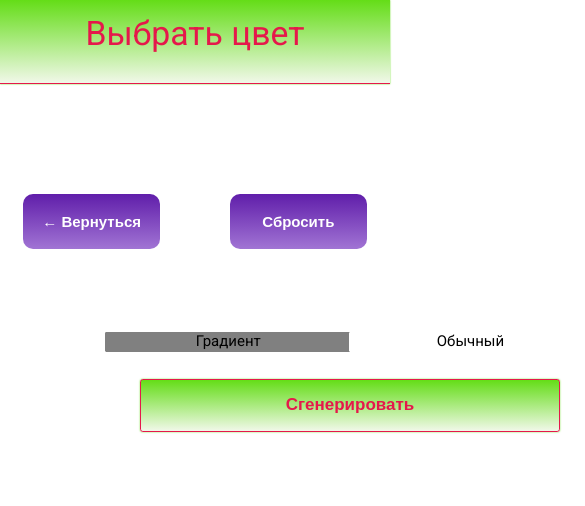
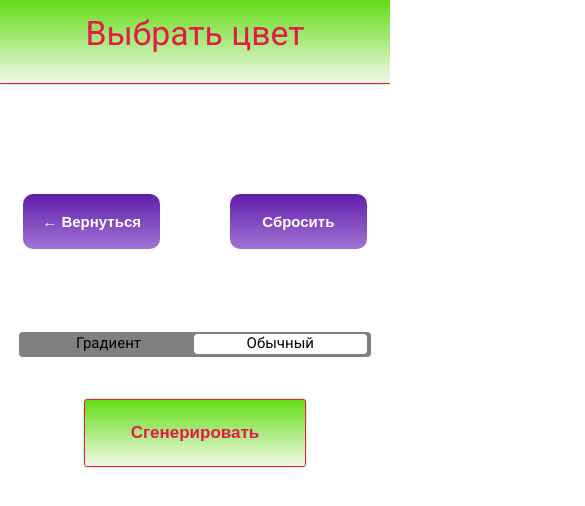
Before and after one commit to Rustam9724/random-app, a React (Create React App) app in the folder random-app/: page /color-randomiser in a window 390 px wide. Shown: the top 506 px of the page, 585 px wide, since content can reach past the window. Built offline with nearby package versions, Linux system fonts and the light colour scheme.

Commit message:
init: color randomiser adaptability and responsiveness

```diff
--- a/random-app/src/index.css
+++ b/random-app/src/index.css
@@ -863,7 +863,7 @@ input[type="text"] {
 }
 
 .yesno-main {
-  width: 18%; /*250px*/
+  width: 18%;
   margin: 0 auto;
   display: flex;
   flex-direction: column;
@@ -928,7 +928,7 @@ input[type="text"] {
 }
 
 .yesno-result {
-  width: 40%; /*100px*/
+  width: 40%;
   aspect-ratio: 1;
   padding-top: 2.9vw;
   text-align: center;
@@ -949,7 +949,7 @@ input[type="text"] {
 }
 
 .yesno-btn {
-  width: 60%; /*150px*/
+  width: 60%;
   height: 8vh;
 }
 
@@ -982,24 +982,66 @@ input[type="text"] {
 }
 
 .color-main {
-  width: 700px;
+  width: 51%; /*700px*/
   margin: 0 auto;
   display: flex;
   flex-direction: column;
   justify-content: space-between;
   align-items: center;
-  height: 100px;
+  height: 16vh;
+}
+
+@media (max-width: 1324px) {
+  .color-main {
+    width: 60%;
+  }
+}
+
+@media (max-width: 1084px) {
+  .color-main {
+    width: 70%;
+  }
+}
+
+@media (max-width: 924px) {
+  .color-main {
+    width: 90%;
+  }
+}
+
+@media (max-width: 704px) {
+  .color-main {
+    width: 95%;
+  }
+}
+
+@media (max-width: 240px) and (max-height: 320px) {
+  .color-main {
+    height: 20vh;
+  }
 }
 
 .color-inputs {
   background-color: gray;
-  width: 70%;
+  width: 70%; /*490px*/
   display: flex;
   justify-content: center;
   margin: 0 auto 3.2vh;
   height: 2.5rem;
   align-items: center;
-  border-radius: 0.36vw
+  border-radius: 1vw;
+}
+
+@media (max-width: 664px) {
+  .color-inputs {
+    width: 85%;
+  }
+}
+
+@media (max-width: 564px) {
+  .color-inputs {
+    width: 95%;
+  }
 }
 
 .color-label {
@@ -1008,8 +1050,26 @@ input[type="text"] {
   height: 2rem;
   line-height: 120%;
   background-color: gray;
-  border-radius: 0.36vw;
-  padding: 0 88px;
+  border-radius: 1vw;
+  padding: 0 17.5%;
+}
+
+@media (max-width: 494px) {
+  .color-label {
+    padding: 0 15%;
+  }
+}
+
+@media (max-width: 374px) {
+  .color-label {
+    padding: 0 11%;
+  }
+}
+
+@media (max-width: 264px) {
+  .color-label {
+    padding: 0 9%;
+  }
 }
 
 .color-input:checked + .color-label {
```
Also changed, not shown: random-app/Устройства.txt (deleted).
